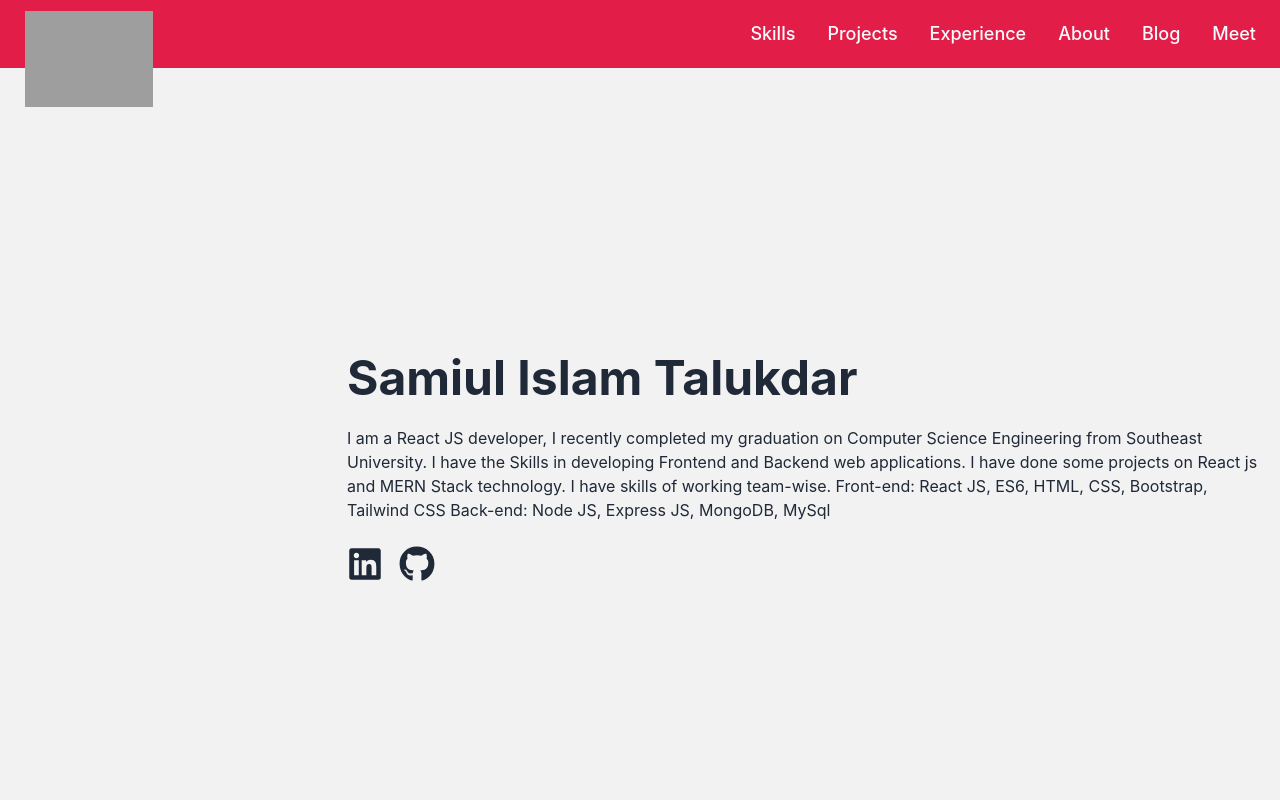
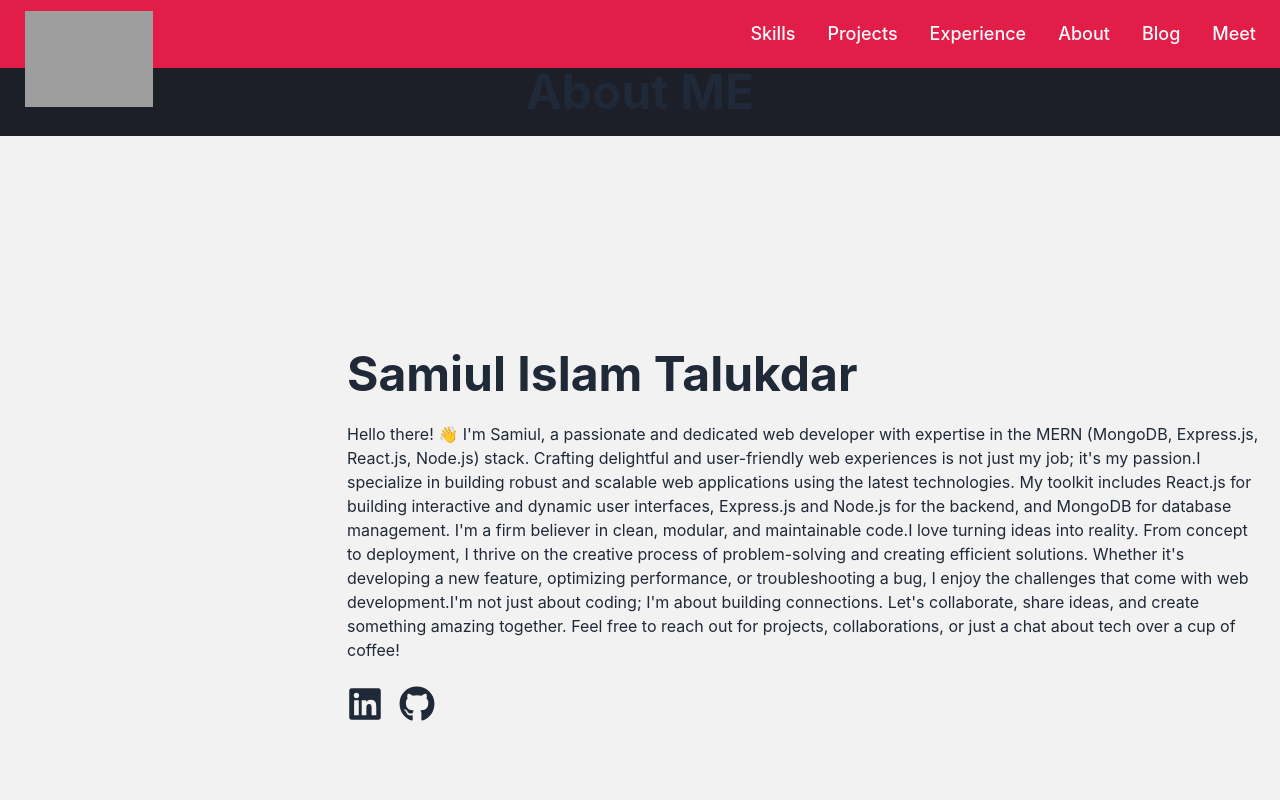
Before and after one commit to samiul-it/samiul-portfolio-site, a React (Create React App) app: page /about in a window 1280 px wide. Shown: the top 800 px of the page. Built offline with nearby package versions, Linux system fonts and the light colour scheme; grey boxes are pictures that could not be loaded.

Commit message:
Content Updated

```diff
--- a/src/components/AboutMe/AboutMe.js
+++ b/src/components/AboutMe/AboutMe.js
@@ -5,7 +5,14 @@ import { FaLinkedin, FaGithub, FaPhoneSquareAlt } from "react-icons/fa";
 const AboutMe = () => {
   return (
     <div>
-      <div>
+      <div className="bg-[#1c1f28]">
+        <h1
+          data-aos="fade-up"
+          data-aos-anchor-placement="bottom-bottom"
+          className="text-5xl text-center font-bold mb-5 "
+        >
+          About ME
+        </h1>
         <div className="hero min-h-screen bg-base-200">
           <div className="hero-content flex-col lg:flex-row">
             <img
@@ -22,13 +29,24 @@ const AboutMe = () => {
             >
               <h1 className="text-5xl font-bold">Samiul Islam Talukdar</h1>
               <p className="py-6">
-                I am a React JS developer, I recently completed my graduation on
-                Computer Science Engineering from Southeast University. I have
-                the Skills in developing Frontend and Backend web applications.
-                I have done some projects on React js and MERN Stack technology.
-                I have skills of working team-wise. Front-end: React JS, ES6,
-                HTML, CSS, Bootstrap, Tailwind CSS Back-end: Node JS, Express
-                JS, MongoDB, MySql
+                Hello there! 👋 I'm Samiul, a passionate and dedicated web
+                developer with expertise in the MERN (MongoDB, Express.js,
+                React.js, Node.js) stack. Crafting delightful and user-friendly
+                web experiences is not just my job; it's my passion.I specialize
+                in building robust and scalable web applications using the
+                latest technologies. My toolkit includes React.js for building
+                interactive and dynamic user interfaces, Express.js and Node.js
+                for the backend, and MongoDB for database management. I'm a firm
+                believer in clean, modular, and maintainable code.I love turning
+                ideas into reality. From concept to deployment, I thrive on the
+                creative process of problem-solving and creating efficient
+                solutions. Whether it's developing a new feature, optimizing
+                performance, or troubleshooting a bug, I enjoy the challenges
+                that come with web development.I'm not just about coding; I'm
+                about building connections. Let's collaborate, share ideas, and
+                create something amazing together. Feel free to reach out for
+                projects, collaborations, or just a chat about tech over a cup
+                of coffee!
               </p>
               <div className="flex text-4xl font-bold">
                 <a
@@ -39,7 +57,7 @@ const AboutMe = () => {
                 </a>
                 <a
                   className="hover:text-sky-800 mr-4"
-                  href="https://github.com/samiul1998"
+                  href="https://github.com/samiul-it"
                 >
                   <FaGithub />
                 </a>
--- a/src/components/Experience/Experience.js
+++ b/src/components/Experience/Experience.js
@@ -2,6 +2,14 @@ import React from "react";
 
 const Experience = () => {
   return (
+    <div className="bg-[#1c1f28]">
+      <h1
+        data-aos="fade-up"
+        data-aos-anchor-placement="bottom-bottom"
+        className="text-5xl text-center font-bold mb-5  "
+      >
+        Experience
+      </h1>
       <div className="hero min-h-screen">
         <div className="hero-overlay bg-opacity-60"></div>
         <div className="hero-content text-center text-neutral-content">
@@ -12,10 +20,12 @@ const Experience = () => {
               data-aos-easing="ease-in-sine"
               className="steps steps-vertical"
             >
-            <li className="step step-primary  ">
+              <li className="step step-secondary  ">
                 <div className="stats shadow mb-2">
                   <div className="stat">
-                  <div className="stat-title">Digitally WOW Media Solution</div>
+                    <div className="stat-title">
+                      Digitally WOW Media Solution
+                    </div>
                     <div className="stat-value text-rose-700">
                       MERN Stack Developer Intern
                     </div>
@@ -23,7 +33,7 @@ const Experience = () => {
                   </div>
                 </div>
               </li>
-            <li className="step step-primary ">
+              <li className="step step-secondary ">
                 <div className="stats shadow mb-2">
                   <div className="stat">
                     <div className="stat-title">Fiverr</div>
@@ -38,6 +48,7 @@ const Experience = () => {
           </div>
         </div>
       </div>
+    </div>
   );
 };
 
--- a/src/components/Footer/Footer.js
+++ b/src/components/Footer/Footer.js
@@ -3,7 +3,7 @@ import { FaLinkedinIn, FaGithub, FaYoutube, FaFacebook } from "react-icons/fa";
 
 const Footer = () => {
   return (
-    <footer className="footer footer-center p-10 bg-rose-600 text-primary-content">
+    <footer className="footer footer-center p-10 bg-[#d51d4d] text-primary-content">
       <aside>
         <img
           width="150"
--- a/src/components/Skills/Skills.js
+++ b/src/components/Skills/Skills.js
@@ -36,6 +36,10 @@ const technologies = [
   },
   {
     name: "",
+    image: "https://miro.medium.com/v2/resize:fit:1358/0*e6zH9C7BStm2hshr",
+  },
+  {
+    name: "",
     image:
       "https://findlogovector.com/wp-content/uploads/2022/04/mongodb-logo-vector-2022.png",
   },
@@ -49,7 +53,13 @@ const technologies = [
   },
   {
     name: "",
-    image: "https://www.vectorlogo.zone/logos/github/github-ar21.png",
+    image:
+      "https://bomma.s3.ap-south-1.amazonaws.com/bootstrap/bootstrap_syllabus.png",
+  },
+  {
+    name: "",
+    image:
+      "https://blog.b2bstack.com.br/wp-content/uploads/2022/09/GitHub.jpeg",
   },
   {
     name: "",
@@ -60,7 +70,14 @@ const technologies = [
 
 const Skills = () => {
   return (
-    <div>
+    <div className="bg-[#1c1f28]">
+      <h1
+        data-aos="fade-up"
+        data-aos-anchor-placement="bottom-bottom"
+        className="text-5xl text-center font-bold mb-5 "
+      >
+        Skills
+      </h1>
       <div className="hero min-h-screen">
         <div className="hero-overlay bg-opacity-60"></div>
         <div className="hero-content text-center text-neutral-content">
@@ -71,7 +88,7 @@ const Skills = () => {
             className="grid lg:grid-cols-3 gap-4 lg:gap-5"
           >
             {technologies?.map((technology, index) => (
-              <div className="card lg:w-96 bg-slate-100 hover:bg-slate-100 hover:opacity-90 shadow-xl shadow-cyan-500/50">
+              <div className="card lg:w-96 rounded-none bg-slate-100 hover:bg-slate-100 hover:opacity-90 shadow-xl shadow-cyan-500/50">
                 <figure>
                   <img
                     className="transition duration-150 ease-in-out hover:scale-110"
```
Lines whose indentation alone changed are shown as unchanged.
